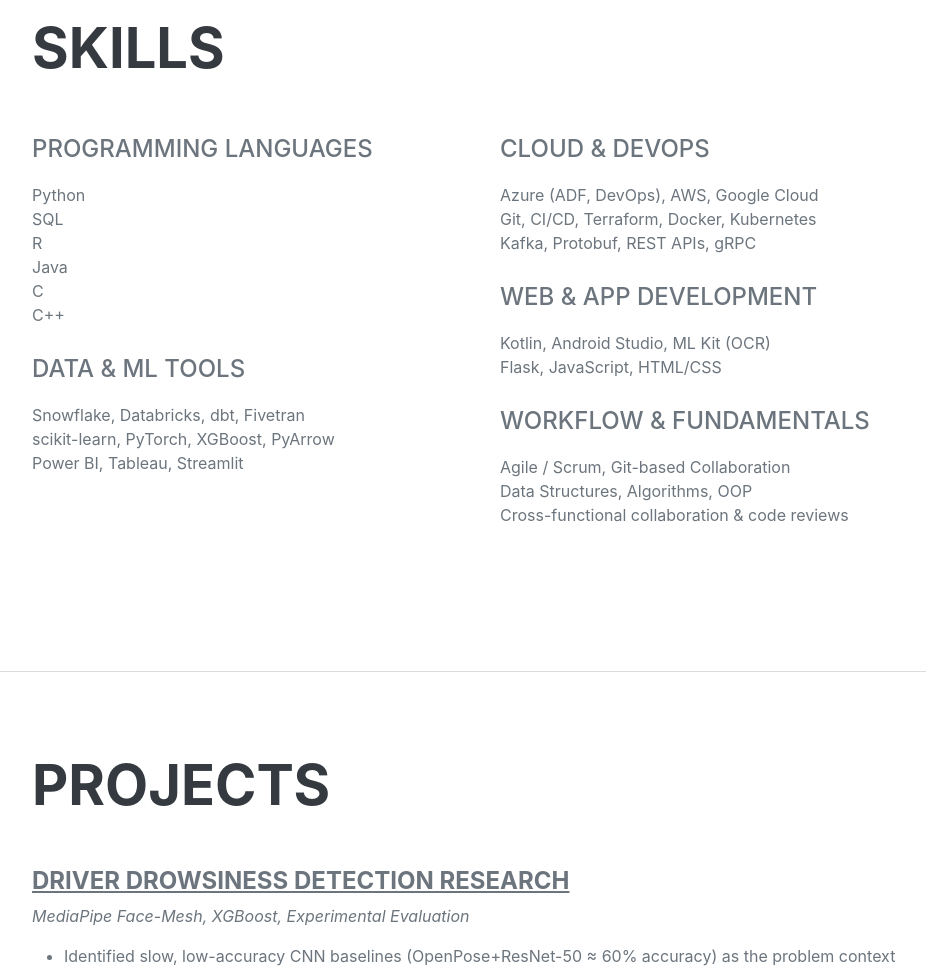
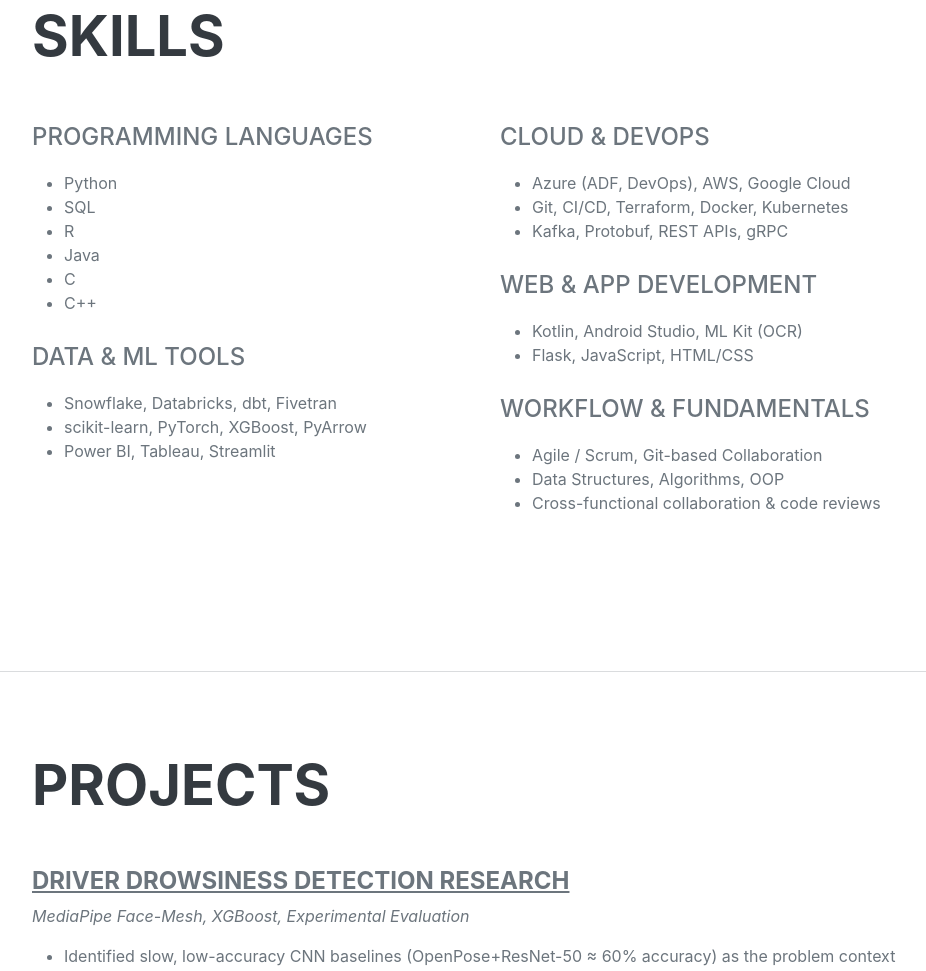
Before and after one commit to sanvikumar22/sanvikumar22.github.io, a website: page index.html in a window 1280 px wide. Shown: the part 2708-3679 px from the top of the page, without its empty margins (288-1214 px from the left). Drawn offline with nearby package versions, Linux system fonts and the light colour scheme; a web font is replaced by a local one.

Commit message:
added bullet points to skills section

```diff
--- a/index.html
+++ b/index.html
@@ -150,7 +150,7 @@
 
                       <!-- Programming Languages -->
                       <div class="subheading mb-3">Programming Languages</div>
-                      <ul class="list-unstyled mb-4">
+                      <ul class="mb-4">
                         <li>Python</li>
                         <li>SQL</li>
                         <li>R</li>
@@ -159,9 +159,10 @@
                         <li>C++</li>
                       </ul>
 
+
                       <!-- Data & ML Tools -->
                       <div class="subheading mb-3">Data & ML Tools</div>
-                      <ul class="list-unstyled mb-4">
+                      <ul class="mb-4">
                         <li>Snowflake, Databricks, dbt, Fivetran</li>
                         <li>scikit-learn, PyTorch, XGBoost, PyArrow</li>
                         <li>Power BI, Tableau, Streamlit</li>
@@ -174,7 +175,7 @@
 
                       <!-- Cloud & DevOps -->
                       <div class="subheading mb-3">Cloud & DevOps</div>
-                      <ul class="list-unstyled mb-4">
+                      <ul class="mb-4">
                         <li>Azure (ADF, DevOps), AWS, Google Cloud</li>
                         <li>Git, CI/CD, Terraform, Docker, Kubernetes</li>
                         <li>Kafka, Protobuf, REST APIs, gRPC</li>
@@ -182,14 +183,14 @@
 
                       <!-- Web & App Development -->
                       <div class="subheading mb-3">Web & App Development</div>
-                      <ul class="list-unstyled mb-4">
+                      <ul class="mb-4">
                         <li>Kotlin, Android Studio, ML Kit (OCR)</li>
                         <li>Flask, JavaScript, HTML/CSS</li>
                       </ul>
 
                       <!-- Workflow & Fundamentals -->
                       <div class="subheading mb-3">Workflow & Fundamentals</div>
-                      <ul class="list-unstyled mb-0">
+                      <ul class="mb-4">
                         <li>Agile / Scrum, Git-based Collaboration</li>
                         <li>Data Structures, Algorithms, OOP</li>
                         <li>Cross-functional collaboration & code reviews</li>
```
